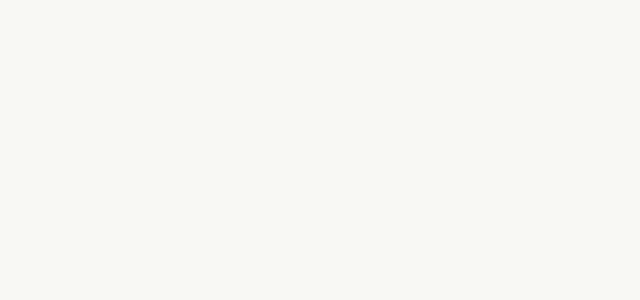
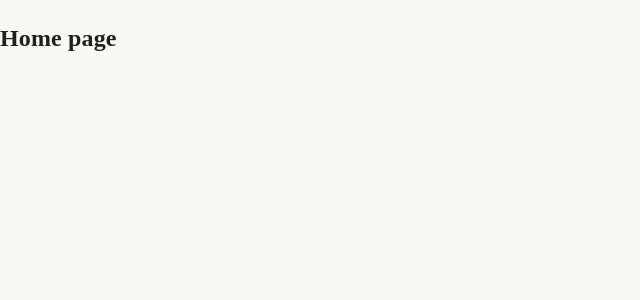
Before and after one commit to CCC-org/keewe-front, a Next.js app: page / in a window 1280 px wide. Shown: the top 300 px of the page, without its empty margins (0-640 px from the left). Built offline with nearby package versions, Linux system fonts and the light colour scheme; a web font is replaced by a local one.

Commit message:
added info text at root index as home page

```diff
--- a/pages/index.tsx
+++ b/pages/index.tsx
@@ -2,7 +2,7 @@ import React from 'react';
 import type { NextPage } from 'next';
 
 const Home: NextPage = () => {
-	return <></>;
+	return <h2>Home page</h2>;
 };
 
 export default Home;
```
